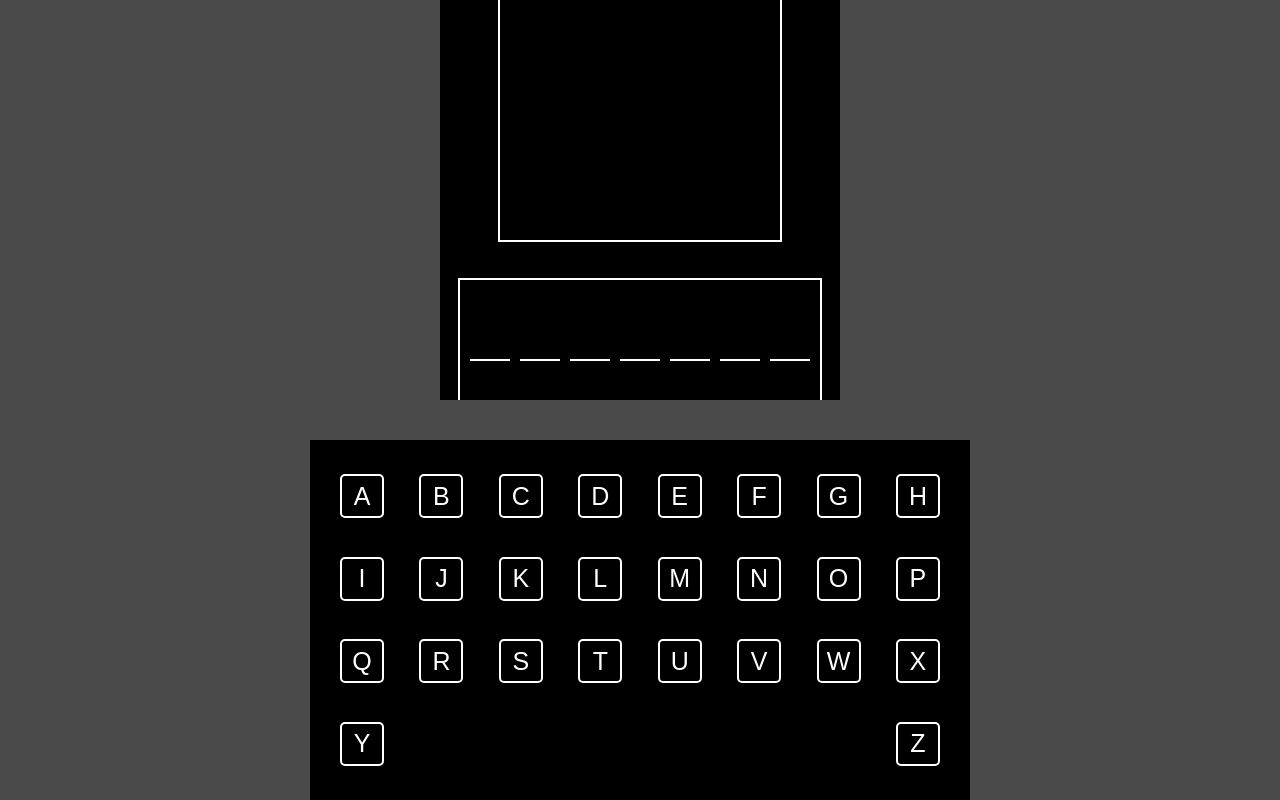
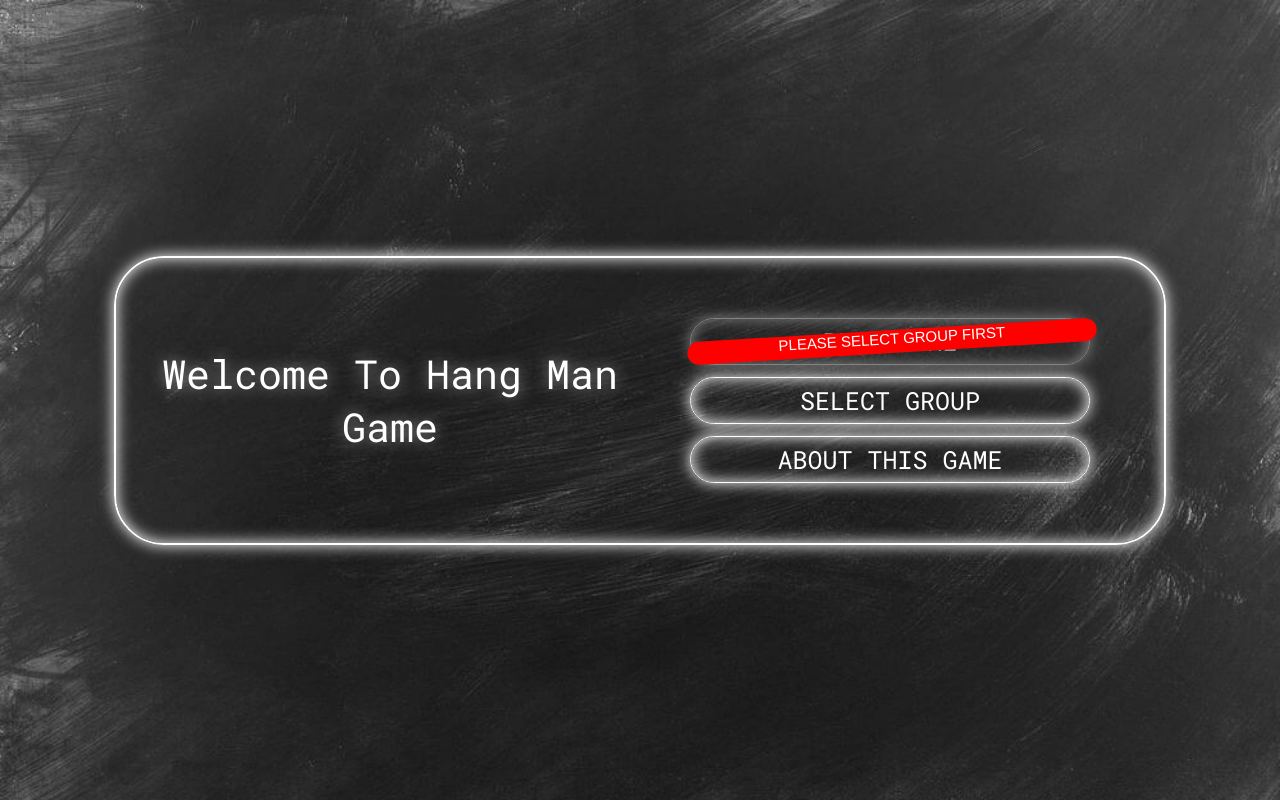
Before and after one commit to omidfarhangnia/Hang_Man, a plain HTML site: page index.html in a window 1280 px wide. Drawn offline with nearby package versions, Linux system fonts and the light colour scheme.

Commit message:
finishing style of home page

```diff
--- a/index.html
+++ b/index.html
@@ -9,9 +9,16 @@
       integrity="sha256-kmHvs0B+OpCW5GVHUNjv9rOmY0IvSIRcf7zGUDTDQM8="
       crossorigin="anonymous"
     ></script>
+
+    <link rel="preconnect" href="https://fonts.googleapis.com" />
+    <link rel="preconnect" href="https://fonts.gstatic.com" crossorigin />
+    <link
+      href="https://fonts.googleapis.com/css2?family=Roboto+Mono:ital,wght@0,100..700;1,100..700&display=swap"
+      rel="stylesheet"
+    />
   </head>
   <body>
-    <div class="container">
+    <!-- <div class="container">
       <div class="container--hangman">
         <div class="hangman">
           <div style="color: white;"></div>
@@ -19,6 +26,26 @@
         <div class="word"></div>
       </div>
       <div class="container--keyboard"></div>
+    </div> -->
+    <div class="page__bg">
+      <div class="page__container">
+        <h1 class="page__container--header">welcome to hang man game</h1>
+        <div class="btns__container">
+          <button class="btns__container--btns disable--btn">
+            <a href="">play game</a>
+          </button>
+          <button class="btns__container--btns">
+            <a>select group</a>
+          </button>
+          <button class="btns__container--btns">
+            <a
+              target="_blank"
+              href="https://en.wikipedia.org/wiki/Hangman_(game)"
+              >about this game</a
+            >
+          </button>
+        </div>
+      </div>
     </div>
     <script src="./script/script.js"></script>
   </body>
--- a/script/script.js
+++ b/script/script.js
@@ -75,7 +75,7 @@ function checkGameStatus() {
     console.log("we have winner");
   }
 
-  if(wrongGuess === 7) {
-    console.log("you loosed")
+  if (wrongGuess === 7) {
+    console.log("you loosed");
   }
 }
--- a/scss/style.scss
+++ b/scss/style.scss
@@ -2,91 +2,221 @@ body {
   margin: 0;
 }
 
-.container {
+.page__bg {
   width: 100vw;
   height: 100vh;
-  background: rgb(74, 74, 74);
+  background: url(../images/black_board_image.jpg) no-repeat;
+  background-size: cover;
   display: flex;
-  flex-direction: column;
   justify-content: center;
   align-items: center;
-  gap: 40px;
-  &--hangman {
-    width: 400px;
-    height: 400px;
-    background: black;
+  .page__container {
+    width: 90%;
+    height: 60%;
+    max-width: 1000px;
     display: flex;
     flex-direction: column;
+    justify-content: space-evenly;
     align-items: center;
-    justify-content: space-between;
-    .hangman {
-      width: 70%;
-      height: 60%;
-      border: 2px solid white;
-      border-top: 0px;
-      position: relative;
+    border: 2px solid white;
+    border-radius: 50px;
+    box-shadow: 0 0 15px white, 0 0 15px white inset;
+    &--header {
+      width: 100%;
+      text-align: center;
+      color: white;
+      text-shadow: 0 0 15px rgb(148, 148, 148);
+      font-size: 2rem;
+      text-transform: capitalize;
+      font-family: "Roboto Mono";
+      font-weight: 400;
     }
 
-    .word {
-      width: 90%;
-      height: 30%;
-      border: 2px solid white;
-      border-bottom: 0px;
+    .btns__container {
       display: flex;
+      flex-direction: column;
       justify-content: center;
       align-items: center;
-      gap: 10px;
-      .wordPieces {
-        width: 40px;
-        height: 40px;
-        display: inline-block;
-        border-bottom: 2px solid white;
-        color: white;
-        text-transform: uppercase;
-        font-size: 30px;
-        text-align: center;
-        font-family: sans-serif;
+      width: 100%;
+      gap: 1rem;
+
+      &--btns {
+        font-size: 1.3rem;
+        background-color: transparent;
+        border: none;
+        width: 80%;
+        padding: 0.5rem;
+        border: 1px solid white;
+        box-shadow: 0 0 15px white, 0 0 15px white inset;
+        border-radius: 200px;
+        cursor: pointer;
+        &:hover {
+          transition: 0.3s;
+          background-color: #ffffff88;
+        }
+        a {
+          text-decoration: none;
+          color: white;
+          text-transform: uppercase;
+          font-family: "Roboto Mono";
+        }
       }
-    }
-  }
-  &--keyboard {
-    width: 600px;
-    height: 300px;
-    background: black;
-    display: flex;
-    flex-wrap: wrap;
-    padding: 30px;
-    justify-content: space-between;
-    align-items: center;
-    gap: 30px;
-    .selectedLetter{
-      opacity: .6;
-      border: 2px solid black;
-      cursor: default;
-    }
 
-    .correctChoice {
-      background: rgb(59, 176, 59);
-    }
-
-    .wrongChoice {
-      background: rgb(220, 36, 36);
+      .disable--btn {
+        position: relative;
+        border: 1px solid #828282;
+        box-shadow: 0 0 15px #828282, 0 0 15px #828282 inset;
+        cursor: default;
+        a {
+          opacity: 0.5;
+        }
+        &:hover {
+          background: none;
+        }
+        &::after {
+          content: "please select group first";
+          position: absolute;
+          font-size: 15px;
+          height: 50%;
+          color: white;
+          text-transform: uppercase;
+          width: 103%;
+          border-radius: 50px;
+          left: -1%;
+          background: red;
+          font-family: sans-serif;
+          top: 25%;
+          rotate: -3.5deg;
+        }
+      }
     }
   }
 }
 
-.btns {
-  width: 30px;
-  height: 30px;
-  color: white;
-  border: 2px solid white;
-  padding: 5px;
-  text-align: center;
-  align-content: center;
-  font-size: 25px;
-  border-radius: 5px;
-  text-transform: uppercase;
-  font-family: sans-serif;
-  cursor: pointer;
-  user-select: none;
+// .container {
+//   width: 100vw;
+//   height: 100vh;
+//   background: rgb(74, 74, 74);
+//   display: flex;
+//   flex-direction: column;
+//   justify-content: center;
+//   align-items: center;
+//   gap: 40px;
+//   &--hangman {
+//     width: 400px;
+//     height: 400px;
+//     background: black;
+//     display: flex;
+//     flex-direction: column;
+//     align-items: center;
+//     justify-content: space-between;
+//     .hangman {
+//       width: 70%;
+//       height: 60%;
+//       border: 2px solid white;
+//       border-top: 0px;
+//       position: relative;
+//     }
+
+//     .word {
+//       width: 90%;
+//       height: 30%;
+//       border: 2px solid white;
+//       border-bottom: 0px;
+//       display: flex;
+//       justify-content: center;
+//       align-items: center;
+//       gap: 10px;
+//       .wordPieces {
+//         width: 40px;
+//         height: 40px;
+//         display: inline-block;
+//         border-bottom: 2px solid white;
+//         color: white;
+//         text-transform: uppercase;
+//         font-size: 30px;
+//         text-align: center;
+//         font-family: sans-serif;
+//       }
+//     }
+//   }
+//   &--keyboard {
+//     width: 600px;
+//     height: 300px;
+//     background: black;
+//     display: flex;
+//     flex-wrap: wrap;
+//     padding: 30px;
+//     justify-content: space-between;
+//     align-items: center;
+//     gap: 30px;
+//     .selectedLetter {
+//       opacity: 0.6;
+//       border: 2px solid black;
+//       cursor: default;
+//     }
+
+//     .correctChoice {
+//       background: rgb(59, 176, 59);
+//     }
+
+//     .wrongChoice {
+//       background: rgb(220, 36, 36);
+//     }
+//   }
+// }
+
+// .btns {
+//   width: 30px;
+//   height: 30px;
+//   color: white;
+//   border: 2px solid white;
+//   padding: 5px;
+//   text-align: center;
+//   align-content: center;
+//   font-size: 25px;
+//   border-radius: 5px;
+//   text-transform: uppercase;
+//   font-family: sans-serif;
+//   cursor: pointer;
+//   user-select: none;
+// }
+
+@media (min-width: 640px) {
+  .page__bg {
+    .page__container {
+      padding: 2rem;
+      height: auto;
+      padding: 5rem 2rem;
+      flex-direction: row;
+      &--header {
+        font-size: 35;
+        width: 50%;
+      }
+      .btns__container {
+        &--btns {
+          font-size: 25px;
+        }
+        width: 50%;
+      }
+    }
+  }
 }
+
+@media (min-width: 900px) {
+  :root {
+    font-size: 12px;
+  }
+  .page__bg {
+    .page__container {
+      height: auto;
+      &--header {
+        font-size: 40px;
+        max-width: 500px;
+      }
+      .btns__container {
+        max-width: 500px;
+      }
+    }
+  }
+}
```
Also changed, not shown: css/style.css, images/black_board_image.jpg (added).
